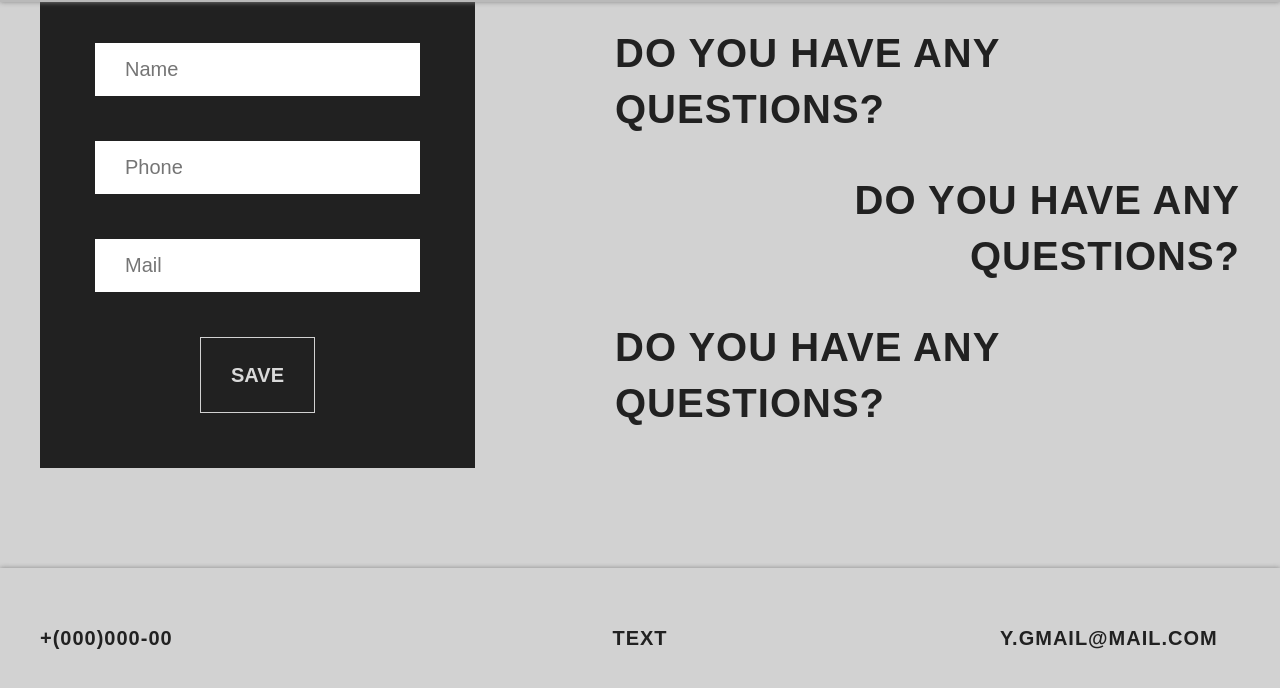
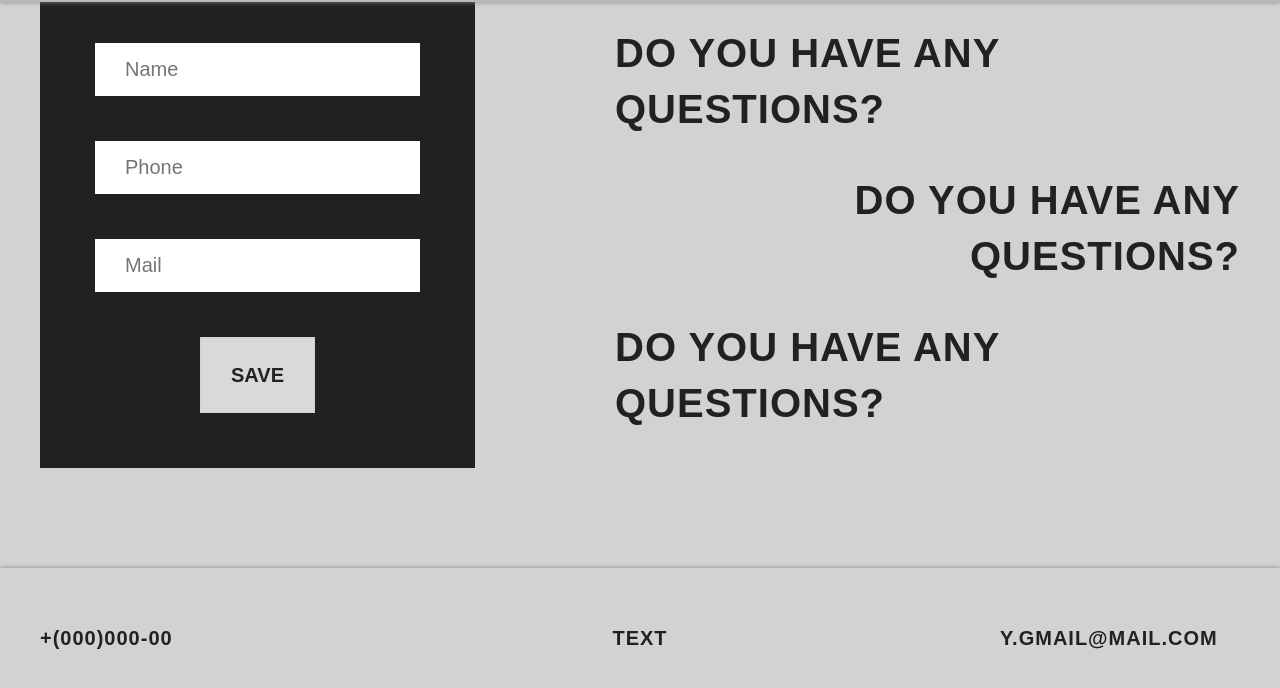
Before and after one commit to puffynNeroun/BMA, a plain HTML site: page index.html in a window 1280 px wide. In both pictures the pointer is over the button "SAVE". Shown: the part 2966-3654 px from the top of the page. Drawn offline with nearby package versions, Linux system fonts and the light colour scheme.

Commit message:
add hover

```diff
--- a/styles/components/contact.css
+++ b/styles/components/contact.css
@@ -46,6 +46,13 @@ padding: 23px 30px;
     box-sizing: border-box;
     border: 1px solid rgb(210, 210, 210);
     background: transparent;
+
+    transition: 0.3s;
+}
+
+.contact__btn button:hover{
+    background-color:  rgb(217, 217, 217);
+    color: rgb(33, 33, 33);
 }
 
 .contact__paragraphs {
--- a/styles/components/heade.css
+++ b/styles/components/heade.css
@@ -32,6 +32,12 @@
     line-height: 23px;
     letter-spacing: 1px;
     text-align: left;
+
+    transition: 0.7s;
+}
+
+.header__item a:hover {
+    color: rgb(91, 197, 121);
 }
 
 .header__icons {
```
